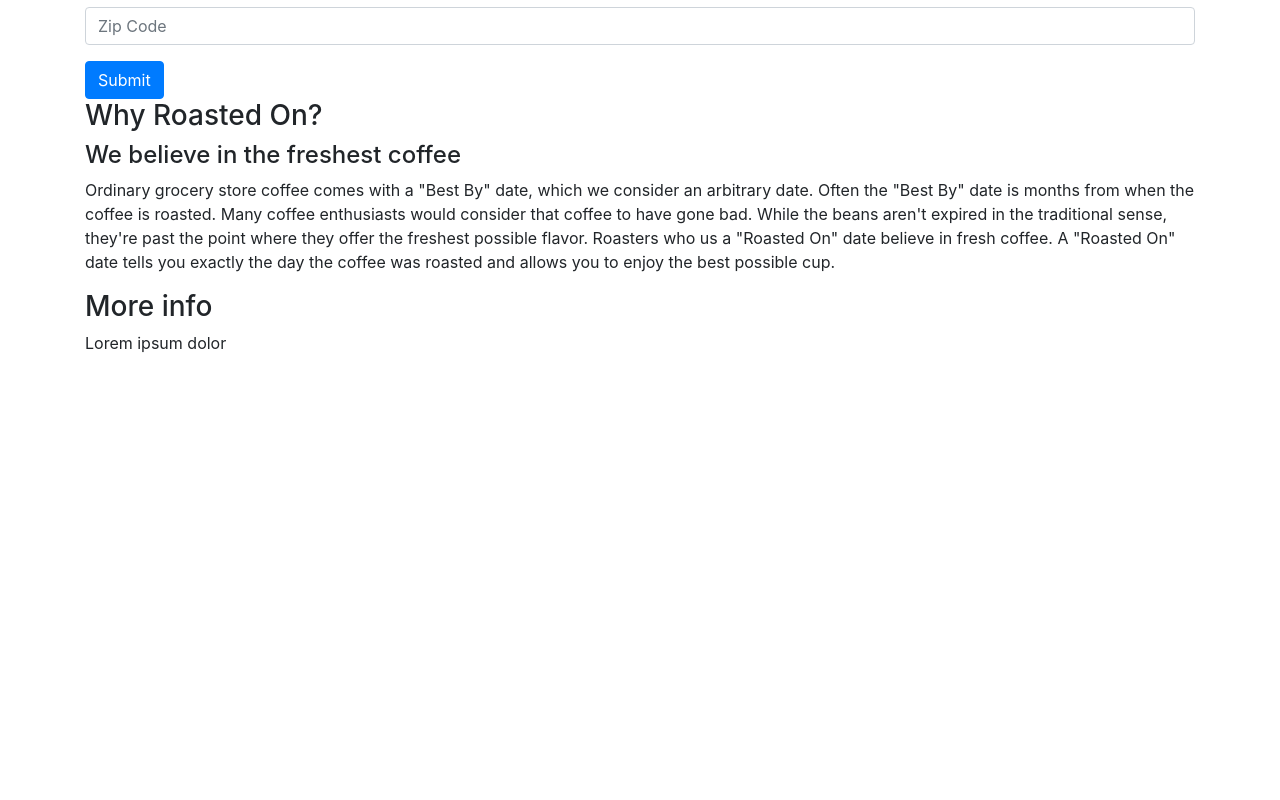
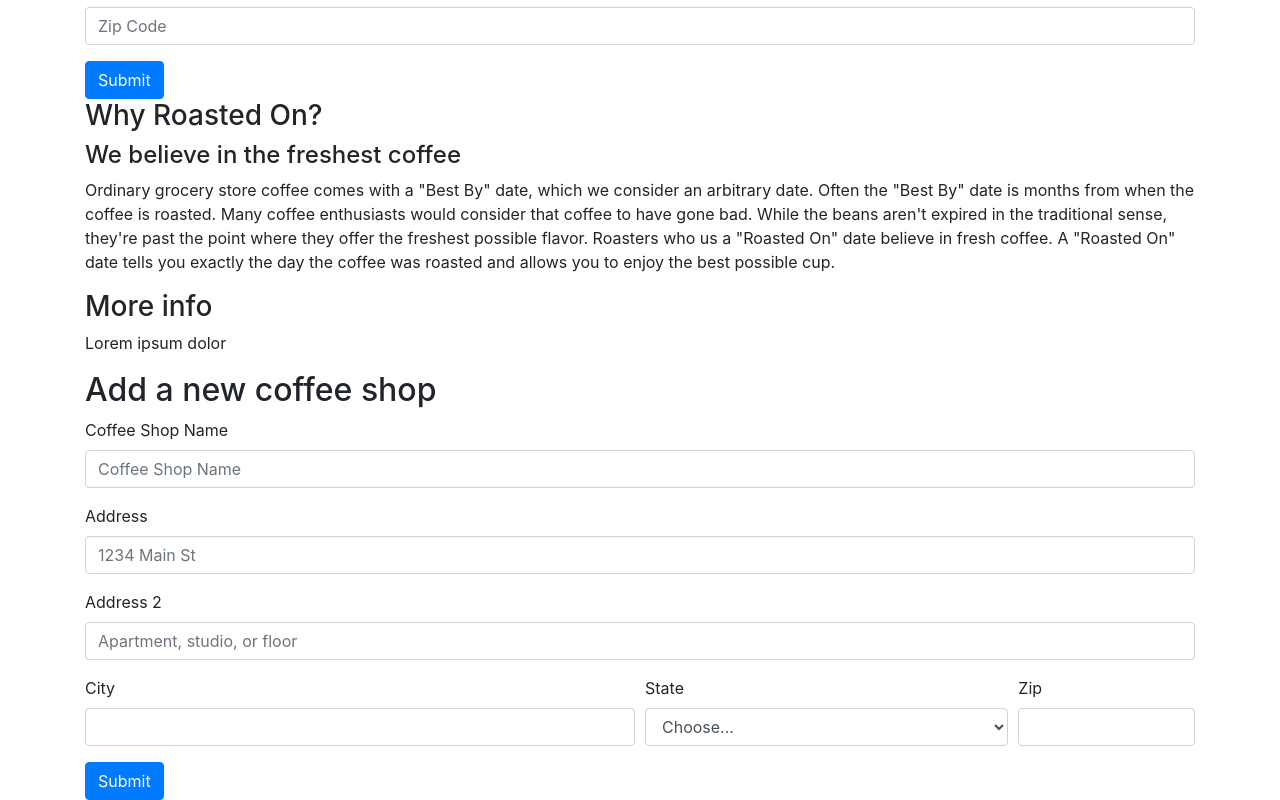
Before and after one commit to t-fa/roastedon, a React (Create React App) app: page / in a window 1280 px wide. Shown: the part 325-1125 px from the top of the page. Before the commit the page ends 800 px from the top, so only its background shows below. Built offline with nearby package versions, Linux system fonts and the light colour scheme.

Commit message:
Added CoffeeShopForm component

```diff
--- a/src/App.js
+++ b/src/App.js
@@ -6,6 +6,7 @@ function App() {
       <Jumbotron />
       <ZipCode />
       <Info />
+      <CoffeeShopForm />
     </div>
   );
 }
@@ -23,14 +24,14 @@ class ZipCode extends React.Component {
   constructor(props) {
     super(props);
     this.state = {
-      zip: ''
+      zip: '',
     };
     this.getZip = this.getZip.bind(this);
   }
 
   getZip(event) {
     this.setState({
-      zip: event.target.value
+      zip: event.target.value,
     });
   }
 
@@ -79,4 +80,69 @@ function Info() {
   );
 }
 
+class CoffeeShopForm extends React.Component {
+  constructor(props) {
+    super(props);
+    this.state = {
+      shopName: '',
+      shopAddress: '',
+      shopWebsite: '',
+    };
+  }
+  render() {
+    return (
+      <form>
+        <h2>Add a new coffee shop</h2>
+        <div class="form-group">
+          <label for="inputAddress">Coffee Shop Name</label>
+          <input
+            type="text"
+            class="form-control"
+            id=""
+            placeholder="Coffee Shop Name"
+          />
+        </div>
+        <div class="form-group">
+          <label for="inputAddress">Address</label>
+          <input
+            type="text"
+            class="form-control"
+            id="inputAddress"
+            placeholder="1234 Main St"
+          />
+        </div>
+        <div class="form-group">
+          <label for="inputAddress2">Address 2</label>
+          <input
+            type="text"
+            class="form-control"
+            id="inputAddress2"
+            placeholder="Apartment, studio, or floor"
+          />
+        </div>
+        <div class="form-row">
+          <div class="form-group col-md-6">
+            <label for="inputCity">City</label>
+            <input type="text" class="form-control" id="inputCity" />
+          </div>
+          <div class="form-group col-md-4">
+            <label for="inputState">State</label>
+            <select id="inputState" class="form-control">
+              <option selected>Choose...</option>
+              <option>...</option>
+            </select>
+          </div>
+          <div class="form-group col-md-2">
+            <label for="inputZip">Zip</label>
+            <input type="text" class="form-control" id="inputZip" />
+          </div>
+        </div>
+        <button type="submit" class="btn btn-primary">
+          Submit
+        </button>
+      </form>
+    );
+  }
+}
+
 export default App;
```
